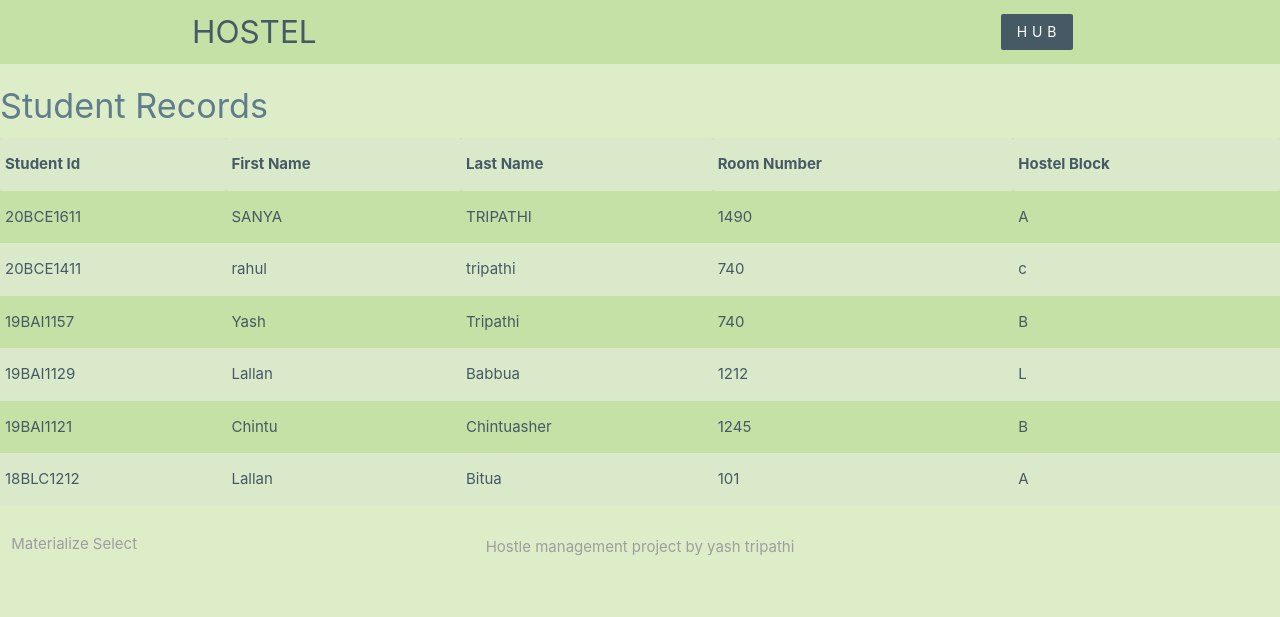
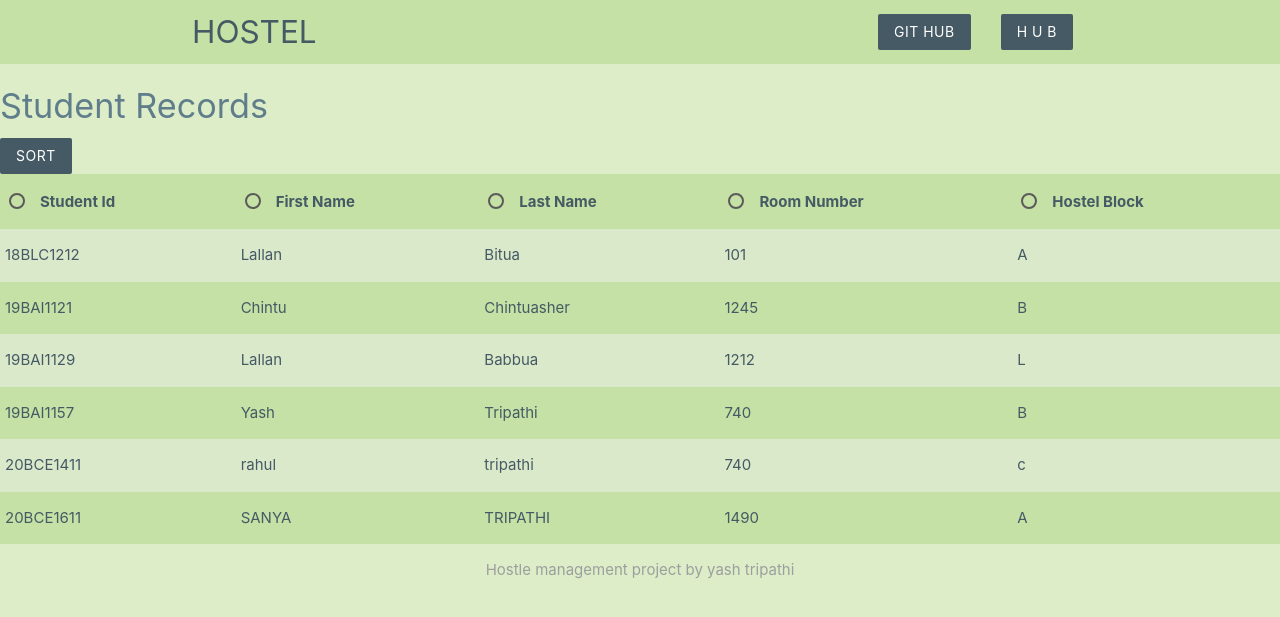
Before and after one commit to DrKakku/Hostel_Management, a PHP site: page /Hostel_Management/Student_records.php in a window 1280 px wide. Shown: the top 617 px of the page. Run offline with PHP 8.4, Linux system fonts and the light colour scheme; data comes from the database, SQL or seed files in the repository.

Commit message:
Added a sorting feature to the Student Records Page
It can sort any column based on ascending  order

```diff
--- a/Hostel_Management/Student_records.php
+++ b/Hostel_Management/Student_records.php
@@ -1,5 +1,24 @@
 
 <?php
+
+
+//Function for ordered sorting
+
+function Sql_sort ($var,$toggle = true){
+
+    $order_state = "";
+    $order_state =  $toggle ? "asc":"desc";
+    $toggle = ($toggle == true) ? false:true;
+    $sql = "select * from student order by $var asc; ";
+
+    return $sql ;
+
+}
+
+
+
+
+
 //server settings
 	//make changes acording to your own server cnfiguration
 
@@ -27,10 +46,17 @@ if ( !$conn )
 }
 
 //Sql query for entring the values to the database
-
-$sql = "select * from student order by Student_ID desc; ";
-
-
+if (!empty($_GET)){
+  if(!empty($_GET['Group'])){
+$sql = Sql_sort($_GET['Group']);
+  }
+  else{
+    $sql = "select * from student; ";
+  }
+}
+else{
+  $sql = "select * from student; ";
+}
 $result = mysqli_query($conn,$sql);
 
 $students = mysqli_fetch_all($result,MYSQLI_ASSOC);
@@ -40,6 +66,7 @@ mysqli_free_result($result);
 
 //Close Connection
 mysqli_close($conn);
+
 
 ?>
 
@@ -57,9 +84,7 @@ mysqli_close($conn);
 
 <script>
 
-$(document).ready(function(){
-    $('select').formSelect();
-  });
+
 
 </script>
 
@@ -71,15 +96,25 @@ $(document).ready(function(){
 
     <div class="contanier">
 <div class="col 10 offset-s1">
-<table class=" brand-text striped highlight light-green lighten-3 responsive-table">
+<table class=" brand-text  striped highlight light-green lighten-3">
+<thead>
+<tr class="centered">
+  <form method="GET" class=" brand-text  " action="/tuts/Student_records.php/" >
 
-<tr class="centered">
-    <th>Student Id</th>
-    <th>First Name</th>
-    <th>Last Name</th>
-    <th>Room Number</th>
-    <th>Hostel Block</th>
+    <th><label class=" brand-text  "><input class="with-gap" type="radio" name="Group" value="Student_ID" > <span> Student Id </span> </label></th>
+
+    <th><label class=" brand-text  "><input class="with-gap" type="radio" name="Group" value="First_Name"> <span>First Name </span></label></th>
+
+    <th><label class=" brand-text  "><input class="with-gap" type="radio" name="Group" value="Last_Name"> <span>Last Name </span></label></th>
+
+    <th><label class=" brand-text  "><input class="with-gap" type="radio" name="Group"value="Room_Number" > <span>Room Number </span></label></th>
+
+    <th><label class=" brand-text  "><input class="with-gap" type="radio" name="Group"value="Block" > <span >Hostel Block </span></label></th>
+    <input type="submit" name="sort" value="sort" class="btn  brand z-depth-0">
+  </form>
 </tr>
+</thead>
+<tbody></tbody>
 <?php foreach($students as $stud){
         echo "<tr>
         <td>".$stud['Student_ID']."</td>
@@ -88,35 +123,13 @@ $(document).ready(function(){
         <td>".$stud['Room_Number']."</td>
         <td>".$stud['Block']."</td>
         </tr>";}?>
-
+</tbody>
     </table>
     </div>
 </div>
 
 
 
-<div class="input-field col s12">
-    <select>
-      <option value="" disabled selected>Choose your option</option>
-      <option value="1">Option 1</option>
-      <option value="2">Option 2</option>
-      <option value="3">Option 3</option>
-    </select>
-    <label>Materialize Select</label>
-  </div>
-
-
-<!-- <form class="white ignore" action="/tuts/Student_records.php">
-  <label for="cars">Choose a car:</label>
-  <select id="cars" name="cars">
-    <option value="volvo">Volvo</option>
-    <option value="saab">Saab</option>
-    <option value="fiat">Fiat</option>
-    <option value="audi">Audi</option>
-  </select>
-  <input type="submit">
-</form> -->
-
 
     <?php require('Templets\Footer.php'); ?>
 
--- a/Hostel_Management/Templets/header.php
+++ b/Hostel_Management/Templets/header.php
@@ -51,7 +51,7 @@
 			<a href="/index.php" class="brand-logo brand-text"> HOSTEL </a>
 
 			<ul id="nav-mobile" class="right hide-on-small-and-down" >
-
+			<li><a href="https://github.com/DrKakku" class="btn brand z-depth-0"> Git Hub </a></li>
 				<li><a href="/index.php" class="btn brand z-depth-0"> H U B </a></li>
 
 			</ul>
```
Also changed, not shown: Hostel_Management/Visitors.php (+10 -5 lines), Hostel_Management/add.php (deleted, +0 -41 lines).
